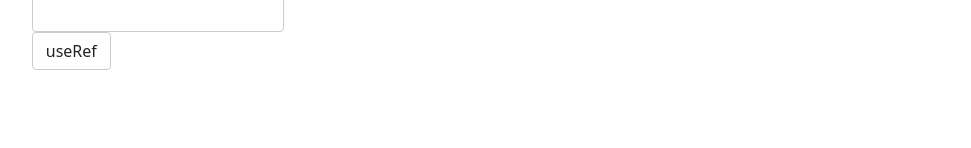
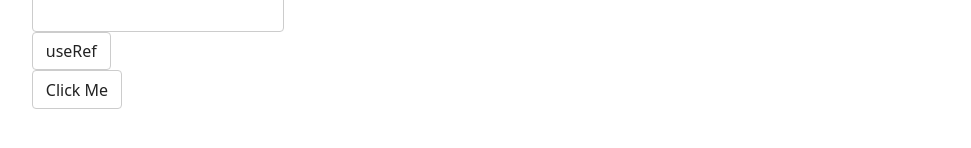
Before and after one commit to liweinan/play-react, a React (Vite) app: page /foo in a window 1280 px wide. Shown: the part 426-574 px from the top of the page, without its empty margins (144-1115 px from the left). Built offline with nearby package versions, Linux system fonts and the light colour scheme.

Commit message:
save progres

```diff
--- a/src/sandbox/Foo.jsx
+++ b/src/sandbox/Foo.jsx
@@ -81,6 +81,11 @@ const Foo = ({name, fn}) => {
         foobar.current.focus();
     }
 
+    const fooBtn = {
+        "foo": 1,
+        "bar": 2
+    }
+
     return (
         <div>
             Hello, {name}! / {`The ${name}`} <p/>
@@ -96,6 +101,15 @@ const Foo = ({name, fn}) => {
 
             <input name="refbar" ref={foobar}/><p/>
             <button onClick={showRef}>useRef</button>
+            <p/>
+            <button data-id="123" data-action="delete" name="foo" onClick={(e) => {
+                const id = e.target.dataset.id;
+                const action = e.target.dataset.action;
+                const name = e.target.name;
+                console.log("id: ", id, " action:", action);
+                console.log("fooBtn modified: ", {...fooBtn, [name]: 42});
+            }}>Click Me
+            </button>
         </div>
     );
 }
```
